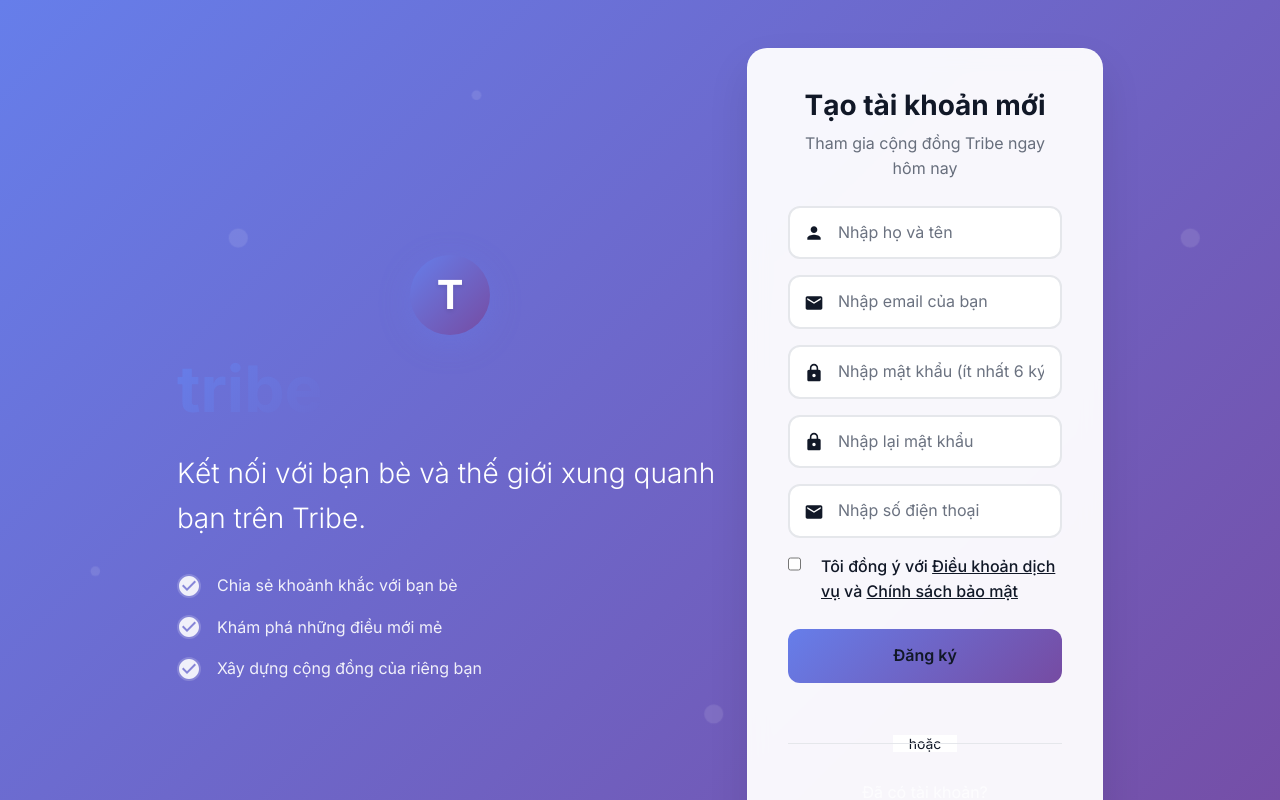
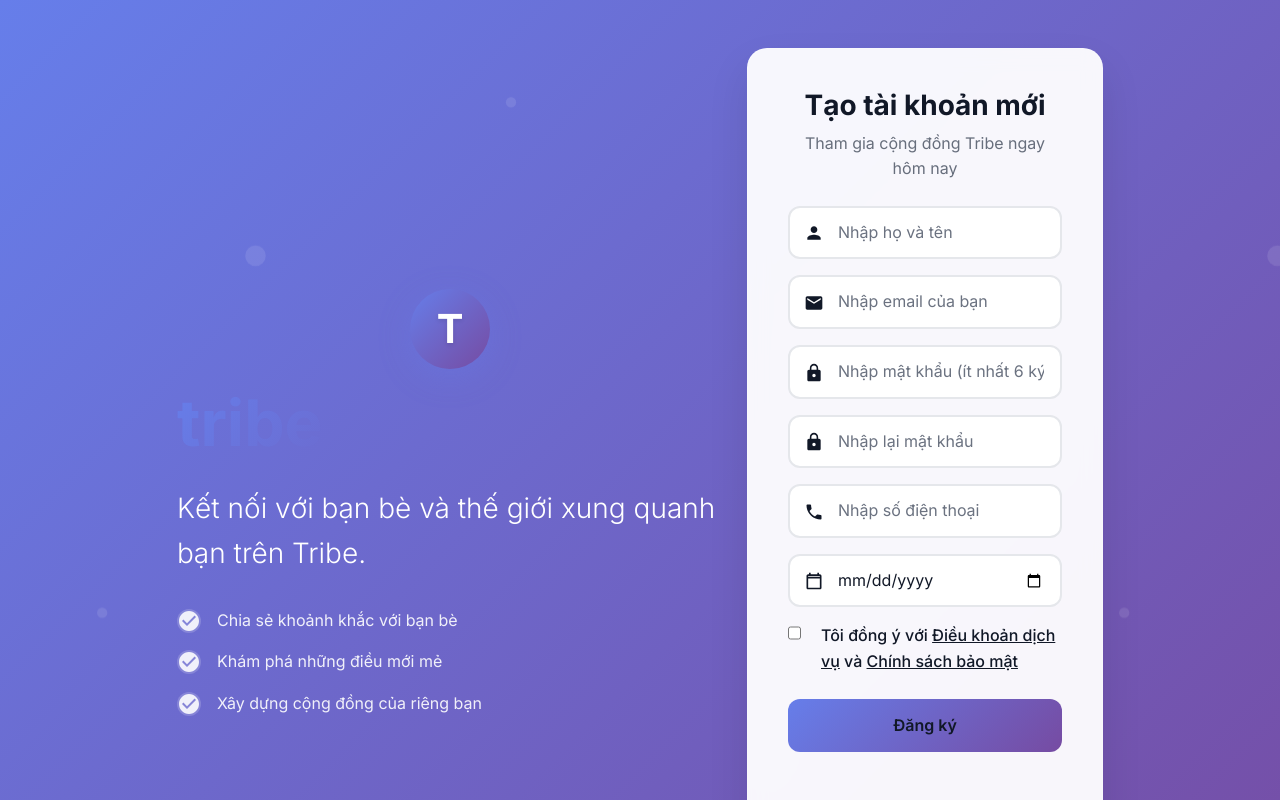
Before and after one commit to lxng2828/tribe-frontend, a React (Vite) app: page /register in a window 1280 px wide. Shown: the top 800 px of the page. Built offline with nearby package versions, Linux system fonts and the light colour scheme; the HTML template or start-up script is replaced by a standard one.

Commit message:
them truong ngay sinh khi dang ky

```diff
--- a/src/features/auth/RegisterPage.jsx
+++ b/src/features/auth/RegisterPage.jsx
@@ -21,6 +21,9 @@
     phoneNumber: Yup.string()
         .matches(/^\+?[0-9]{7,15}$/, 'Số điện thoại không hợp lệ')
         .required('Vui lòng nhập số điện thoại'),
+    birthday: Yup.string()
+        .matches(/^\d{4}-\d{2}-\d{2}$/, 'Ngày sinh phải đúng định dạng yyyy-MM-dd')
+        .nullable(),
     agreeTerms: Yup.boolean()
         .oneOf([true], 'Bạn phải đồng ý với điều khoản dịch vụ')
 });
@@ -92,6 +95,7 @@
                                     password: '',
                                     confirmPassword: '',
                                     phoneNumber: '',
+                                    birthday: '',
                                     agreeTerms: false
                                 }}
                                 validationSchema={validationSchema}
@@ -99,13 +103,9 @@
                                     try {
                                         setStatus(null);
                                         const { confirmPassword, agreeTerms, ...registerData } = values;
-
-                                        // Gọi API đăng ký nhưng không tự động đăng nhập
-                                        const response = await api.post('/auth/register', registerData);
-                                        const { status, data } = response.data;
-
-                                        if (status?.success) {
-                                            // Đăng ký thành công → chuyển đến trang đăng nhập
+                                        // Nếu birthday là rỗng thì bỏ qua trường này
+                                        if (!registerData.birthday) delete registerData.birthday;
+                                        await register(registerData);
                                         navigate('/login', {
                                             replace: true,
                                             state: {
@@ -113,13 +113,8 @@
                                                 email: registerData.email
                                             }
                                         });
-                                        } else {
-                                            setStatus(status?.displayMessage || 'Đăng ký thất bại. Vui lòng thử lại.');
-                                        }
                                     } catch (error) {
-                                        console.error('Register error:', error);
-                                        const message = error.response?.data?.status?.displayMessage || error.message || 'Đăng ký thất bại. Vui lòng thử lại.';
-                                        setStatus(message);
+                                        setStatus(error.message || 'Đăng ký thất bại. Vui lòng thử lại.');
                                     } finally {
                                         setSubmitting(false);
                                     }
@@ -220,7 +215,7 @@
                                             <div className="input-wrapper">
                                                 <div className="input-icon">
                                                     <svg width="20" height="20" fill="currentColor" viewBox="0 0 24 24">
-                                                        <path d="M20 4H4c-1.1 0-1.99.9-1.99 2L2 18c0 1.1.9 2 2 2h16c1.1 0 2-.9 2-2V6c0-1.1-.9-2-2-2zm0 4l-8 5-8-5V6l8 5 8-5v2z"/>
+                                                        <path d="M6.62 10.79c1.44 2.83 3.76 5.14 6.59 6.59l2.2-2.2c.27-.27.67-.36 1.02-.24 1.12.37 2.33.57 3.57.57.55 0 1 .45 1 1V20c0 .55-.45 1-1 1-9.39 0-17-7.61-17-17 0-.55.45-1 1-1h3.5c.55 0 1 .45 1 1 0 1.25.2 2.45.57 3.57.11.35.03.74-.25 1.02l-2.2 2.2z"/>
                                                     </svg>
                                                 </div>
                                                 <Field
@@ -232,6 +227,25 @@
                                                 />
                                             </div>
                                             <ErrorMessage name="phoneNumber" component="div" className="error-message" />
+                                        </div>
+
+                                        {/* Birthday Field */}
+                                        <div className="form-group mb-3">
+                                            <div className="input-wrapper">
+                                                <div className="input-icon">
+                                                    <svg width="20" height="20" fill="currentColor" viewBox="0 0 24 24">
+                                                        <path d="M19 4h-1V2h-2v2H8V2H6v2H5c-1.1 0-2 .9-2 2v14c0 1.1.9 2 2 2h14c1.1 0 2-.9 2-2V6c0-1.1-.9-2-2-2zm0 16H5V9h14v11zm0-13H5V6h14v1z"/>
+                                                    </svg>
+                                                </div>
+                                                <Field
+                                                    id="birthday"
+                                                    name="birthday"
+                                                    type="date"
+                                                    placeholder="Chọn ngày sinh"
+                                                    className={`form-control-custom ${errors.birthday && touched.birthday ? 'is-invalid' : ''}`}
+                                                />
+                                            </div>
+                                            <ErrorMessage name="birthday" component="div" className="error-message" />
                                         </div>
 
                                         {/* Terms Agreement */}
--- a/src/features/auth/authService.js
+++ b/src/features/auth/authService.js
@@ -28,12 +28,15 @@
     // Đăng ký
     async register(userData) {
         try {
-            const response = await api.post('/auth/register', userData);
-            const { status, data } = response.data;
+            // Nếu birthday là rỗng hoặc không hợp lệ thì bỏ qua trường này
+            const dataToSend = { ...userData };
+            if (!dataToSend.birthday) delete dataToSend.birthday;
+            const response = await api.post('/auth/register', dataToSend);
+            const { code, message, data } = response.data;
 
-            if (status.code === '00') {
+            if (code === '00') {
                 // Nếu có token trả về ngay
-                if (data.token) {
+                if (data && data.token) {
                     const token = data.token;
                     localStorage.setItem('token', token);
 
@@ -49,10 +52,10 @@
                     password: userData.password
                 });
             } else {
-                throw new Error(status.message || 'Đăng ký thất bại');
+                throw new Error(message || 'Đăng ký thất bại');
             }
         } catch (error) {
-            const message = error.response?.data?.status?.message || error.response?.data?.status?.displayMessage || error.message || 'Đăng ký thất bại';
+            const message = error.response?.data?.message || error.message || 'Đăng ký thất bại';
             throw new Error(message);
         }
     }
```
Lines whose indentation alone changed are shown as unchanged.
